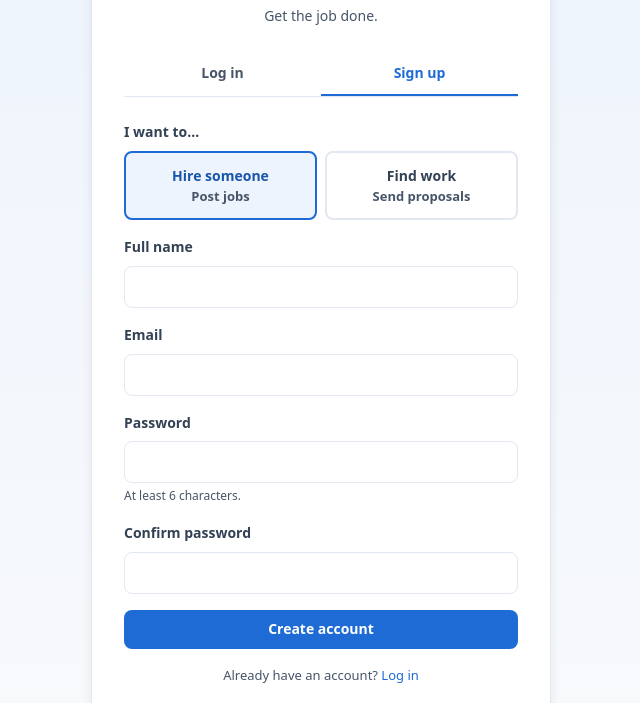
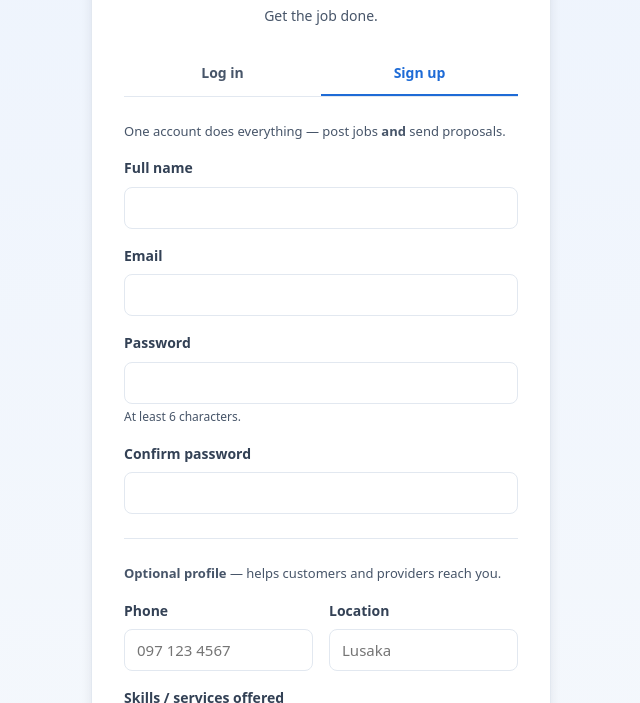
Before and after one commit to kapaipi/ZEDCLEANER, a plain HTML site: page auth.html in a window 1280 px wide. Both pictures are taken after a click on the button "Sign up". Shown: the part 97-800 px from the top of the page, without its empty margins (319-959 px from the left). Drawn offline with Linux system fonts and the light colour scheme.

Commit message:
Refactor auth.html — single role signup

```diff
--- a/auth.html
+++ b/auth.html
@@ -19,8 +19,9 @@
         <button type="button" id="tab-signup" class="tab">Sign up</button>
       </div>
 
-      <!-- LOGIN PANEL -->
+      <!-- ================= LOGIN ================= -->
       <div id="panel-login">
+
         <div id="login-alert" class="alert" style="display:none;"></div>
 
         <form id="login-form" novalidate>
@@ -43,24 +44,16 @@
         </form>
       </div>
 
-      <!-- SIGNUP PANEL -->
+      <!-- ================= SIGNUP ================= -->
       <div id="panel-signup" style="display:none;">
+
         <div id="signup-alert" class="alert" style="display:none;"></div>
 
         <form id="signup-form" novalidate>
-          <div class="field">
-            <label>I want to…</label>
-            <div class="role-picker">
-              <div class="role-option selected" data-role="customer">
-                Hire someone
-                <div class="small muted">Post jobs</div>
-              </div>
-              <div class="role-option" data-role="provider">
-                Find work
-                <div class="small muted">Send proposals</div>
-              </div>
-            </div>
-          </div>
+
+          <p class="small muted mb-4">
+            One account does everything — post jobs <strong>and</strong> send proposals.
+          </p>
 
           <div class="field">
             <label for="signup-name">Full name</label>
@@ -83,20 +76,25 @@
             <input id="signup-confirm" class="input" type="password" autocomplete="new-password" required />
           </div>
 
-          <!-- Provider-only fields -->
-          <div id="provider-extra" style="display:none;">
+          <hr style="border:none; border-top:1px solid var(--line); margin: var(--sp-5) 0;" />
+
+          <p class="small muted mb-4">
+            <strong>Optional profile</strong> — helps customers and providers reach you.
+          </p>
+
+          <div class="grid grid-2">
             <div class="field">
-              <label for="signup-phone">Phone number</label>
-              <input id="signup-phone" class="input" type="tel" placeholder="e.g. 097 123 4567" />
+              <label for="signup-phone">Phone</label>
+              <input id="signup-phone" class="input" type="tel" placeholder="097 123 4567" />
+            </div>
+            <div class="field">
+              <label for="signup-location">Location</label>
+              <input id="signup-location" class="input" type="text" placeholder="Lusaka" />
+            </div>
           </div>
 
           <div class="field">
-              <label for="signup-location">Location</label>
-              <input id="signup-location" class="input" type="text" placeholder="e.g. Lusaka" />
-            </div>
-
-            <div class="field">
-              <label for="signup-skills">Skills / services</label>
+            <label for="signup-skills">Skills / services offered</label>
             <select id="signup-skills" class="select" multiple size="5"></select>
             <div class="field-hint">Hold Ctrl (or Cmd) to pick more than one.</div>
           </div>
@@ -108,8 +106,7 @@
 
           <div class="field">
             <label for="signup-bio">Short bio</label>
-              <textarea id="signup-bio" class="textarea" placeholder="Tell customers about your work…"></textarea>
-            </div>
+            <textarea id="signup-bio" class="textarea" placeholder="Tell others about your work…"></textarea>
           </div>
 
           <button type="submit" class="btn btn-primary btn-block">Create account</button>
```
Lines whose indentation alone changed are shown as unchanged.
